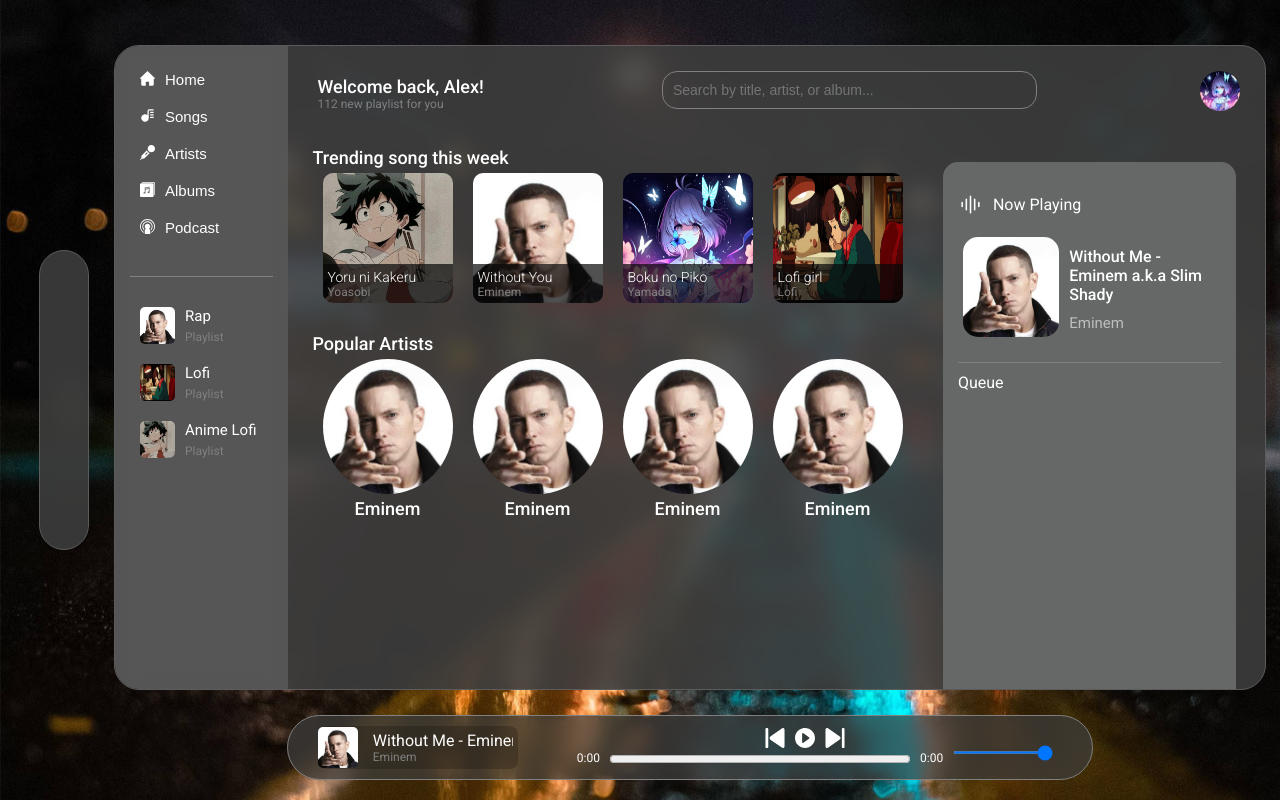
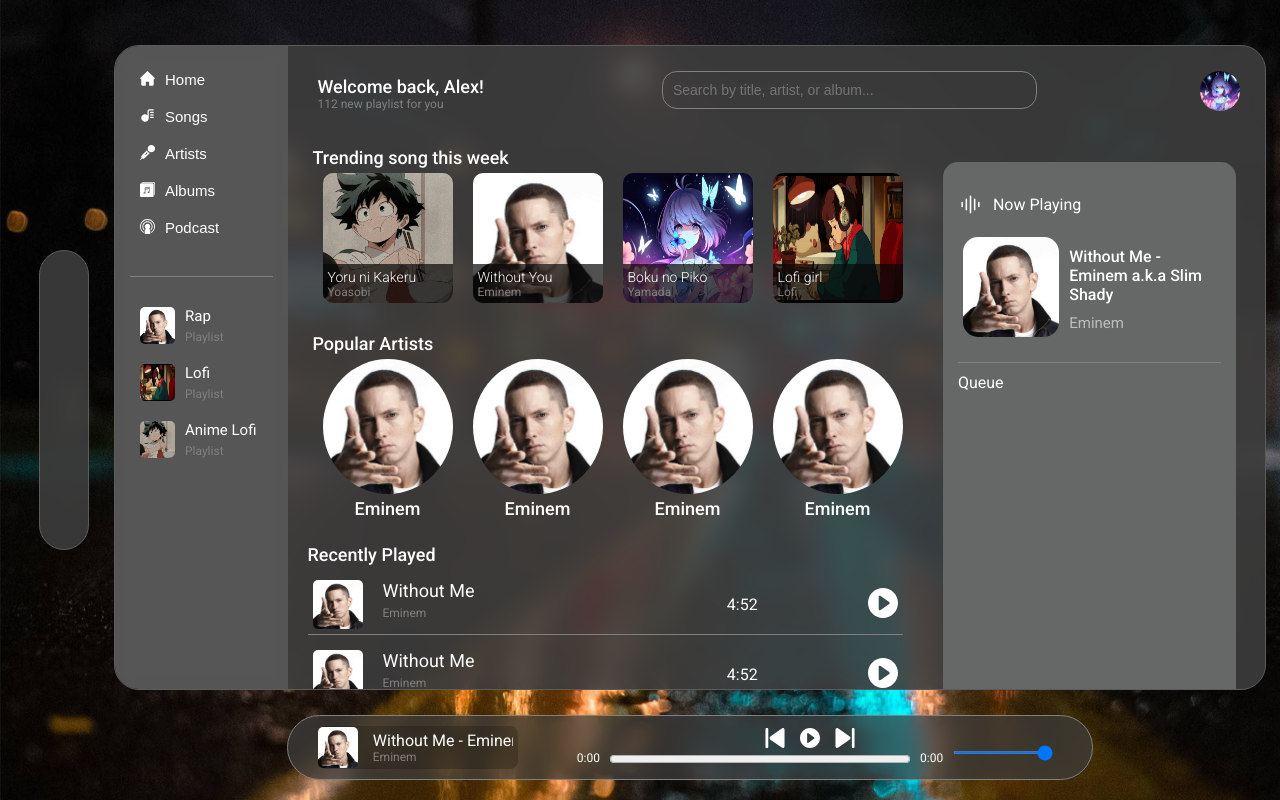
Before and after one commit to devandsleep/music-player, a React (Vite) app: page / in a window 1280 px wide. Built offline with nearby package versions, Linux system fonts and the light colour scheme.

Commit message:
added recently played

```diff
--- a/src/components/screens/home/main-container/MainContainer.jsx
+++ b/src/components/screens/home/main-container/MainContainer.jsx
@@ -7,6 +7,7 @@
 import TrendingSongs from './trending-songs/TrendingSongs';
 import { PlayListsContext } from '../../../../context';
 import PopularArtists from './popular-artists/PopularArtists';
+import RecentlyPlayed from './recently-played/RecentlyPlayed';
 
 const MainContainer = () => {
 
@@ -21,9 +22,10 @@
                     <div style={{ maxWidth: '85%' }}>
                         <Header />
                         <div style={{display: 'flex', height: '100%'}}>
-                            <div style={{maxWidth: '65%'}}>
+                            <div style={{maxWidth: '65%', overflowY: 'scroll'}}>
                                 <TrendingSongs />
                                 <PopularArtists />
+                                <RecentlyPlayed />
                             </div>
                             <CurrentTrack track={tracks[0]}/>
                         </div>
--- /dev/null
+++ b/src/components/screens/home/main-container/recently-played/RecentlyPlayed.jsx
@@ -0,0 +1,51 @@
+import { useState } from 'react';
+import styles from './RecentlyPlayed.module.scss'
+import TrackItem from './track-item/TrackItem';
+
+const RecentlyPlayed = () => {
+
+    const [recent_tracks, setRecentTracks] = useState([
+        {
+            id: 1,
+            title: 'Without Me',
+            author: 'Eminem',
+            preview: 'eminem.jpg',
+            len: 292
+        },{
+            id: 1,
+            title: 'Without Me',
+            author: 'Eminem',
+            preview: 'eminem.jpg',
+            len: 292
+        },{
+            id: 1,
+            title: 'Without Me',
+            author: 'Eminem',
+            preview: 'eminem.jpg',
+            len: 292
+        },{
+            id: 1,
+            title: 'Without Me',
+            author: 'Eminem',
+            preview: 'eminem.jpg',
+            len: 292
+        },{
+            id: 1,
+            title: 'Without Me',
+            author: 'Eminem',
+            preview: 'eminem.jpg',
+            len: 292
+        },
+    ])
+
+    return (
+        <div className={styles.recently_played}>
+            <h3>Recently Played</h3>
+            <div>
+                {recent_tracks.map(track => <TrackItem key={track.id} track={track} />)}
+            </div>
+        </div>
+     );
+}
+
+export default RecentlyPlayed;
--- /dev/null
+++ b/src/components/screens/home/main-container/recently-played/RecentlyPlayed.module.scss
@@ -0,0 +1,6 @@
+.recently_played {
+    width: 100%;
+    padding: 20px;
+    display: flex;
+    flex-direction: column;
+}
--- /dev/null
+++ b/src/components/screens/home/main-container/recently-played/track-item/TrackItem.jsx
@@ -0,0 +1,21 @@
+import styles from './TrackItem.module.scss'
+import PlayButton from '../../../../../ui/buttons/PlayButton'
+import { formatTime } from '../../../../../utils/format';
+
+const TrackItem = ({ track }) => {
+    return (
+        <div className={styles.track_item}>
+            <img src={'/src/assets/images/' + track.preview} alt="" />
+            <div className={styles.info}>
+                <div className={styles.name}>{track.title}</div>
+                <div className='small_text'>{track.author}</div>
+            </div>
+            <div className={styles.time}>{formatTime(track.len)}</div>
+            <div style={{ width: '30px', display: 'flex' }}>
+                <PlayButton />
+            </div>
+        </div>
+    );
+}
+
+export default TrackItem;
--- /dev/null
+++ b/src/components/screens/home/main-container/recently-played/track-item/TrackItem.module.scss
@@ -0,0 +1,31 @@
+.track_item {
+    width: 100%;
+    height: 60px;
+    margin: 10px 0;
+    border-bottom: 1px solid gray;
+    display: flex;
+    justify-content: space-between;
+    padding: 5px;
+    color: white;
+
+    > img {
+        width: 50px;
+        border-radius: 5px;
+        margin-right: 20px;
+    }
+
+    > .info {
+        display: flex;
+        flex-direction: column;
+        width: 40%;
+
+        > .name {
+            font-size: 18px;
+            margin-bottom: 5px;
+        }
+    }
+
+    > .time {
+        margin: auto;
+    }
+}
--- a/src/components/ui/audioplayer/AudioPlayer.jsx
+++ b/src/components/ui/audioplayer/AudioPlayer.jsx
@@ -2,6 +2,7 @@
 import styles from './AudioPlayer.module.scss'
 import PauseButton from '../buttons/PauseButton';
 import PlayButton from '../buttons/PlayButton';
+import { formatTime } from '../../utils/format';
 
 
 const AudioPlayer = ({ src, title, preview, author }) => {
@@ -51,11 +52,11 @@
         setCurrentTime(newTime);
     };
 
-    const formatTime = (timeInSeconds) => {
-        const minutes = Math.floor(timeInSeconds / 60);
-        const seconds = Math.floor(timeInSeconds % 60);
-        return `${minutes}:${seconds < 10 ? '0' : ''}${seconds}`;
-    };
+    // const formatTime = (timeInSeconds) => {
+    //     const minutes = Math.floor(timeInSeconds / 60);
+    //     const seconds = Math.floor(timeInSeconds % 60);
+    //     return `${minutes}:${seconds < 10 ? '0' : ''}${seconds}`;
+    // };
 
     return (
         <div className={styles.player}>
--- a/src/components/ui/buttons/Buttons.module.scss
+++ b/src/components/ui/buttons/Buttons.module.scss
@@ -13,3 +13,9 @@
         background-color: rgb(132, 129, 125);
     }
 }
+
+.play_btn {
+    width: 100%;
+    background-color: transparent;
+    border: none;
+}
--- a/src/components/ui/buttons/PlayButton.jsx
+++ b/src/components/ui/buttons/PlayButton.jsx
@@ -2,7 +2,7 @@
 
 const PlayButton = ({ ...props }) => {
     return (
-        <button {...props}>
+        <button {...props} className={styles.play_btn}>
             <img src="/src/assets/icons/play.svg" alt="" />
         </button>
     );
--- /dev/null
+++ b/src/components/utils/format.js
@@ -0,0 +1,5 @@
+export const formatTime = (timeInSeconds) => {
+    const minutes = Math.floor(timeInSeconds / 60);
+    const seconds = Math.floor(timeInSeconds % 60);
+    return `${minutes}:${seconds < 10 ? '0' : ''}${seconds}`;
+};
--- a/src/index.css
+++ b/src/index.css
@@ -33,3 +33,7 @@
   font-size: 18px;
   font-weight: 500;
 }
+
+button {
+  cursor: pointer;
+}
```
